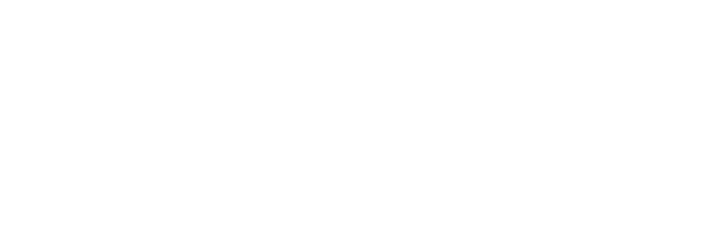
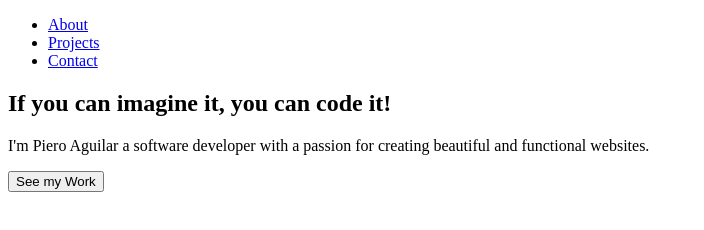
Before and after one commit to Piers18/PortafolioPersonalV1.0.0, a plain HTML site: page index.html in a window 1280 px wide. Shown: the whole page, without its empty margins (0-704 px from the left). Drawn offline with Linux system fonts and the light colour scheme.

Commit message:
maquetando la pagina principal

```diff
--- a/index.html
+++ b/index.html
@@ -3,11 +3,29 @@
 <head>
     <meta charset="UTF-8">
     <meta name="viewport" content="width=device-width, initial-scale=1.0">
-    <title>Document</title>
+    <title>Piero | Software Developer</title>
     <link rel="stylesheet" href="style.css">
 </head>
 <body>
+    <header>
+        <nav>
+            <ul>
+                <li><a href="#">About</a></li>
+                <li><a href="#">Projects</a></li>
+                <li><a href="#">Contact</a></li>
+            </ul>
+        </nav>
+    </header>
+    <main>
+        <section>
+            <h1>If you can imagine it, you can <span>code</span> it!</h1>
+            <p>I'm Piero Aguilar a software developer with a passion for creating beautiful and functional websites.</p>
+            <button>See my Work</button>
+        </section>
+    </main>
+    <footer>
 
+    </footer>
     <script src="script.js"></script>
 </body>
 </html>
```
